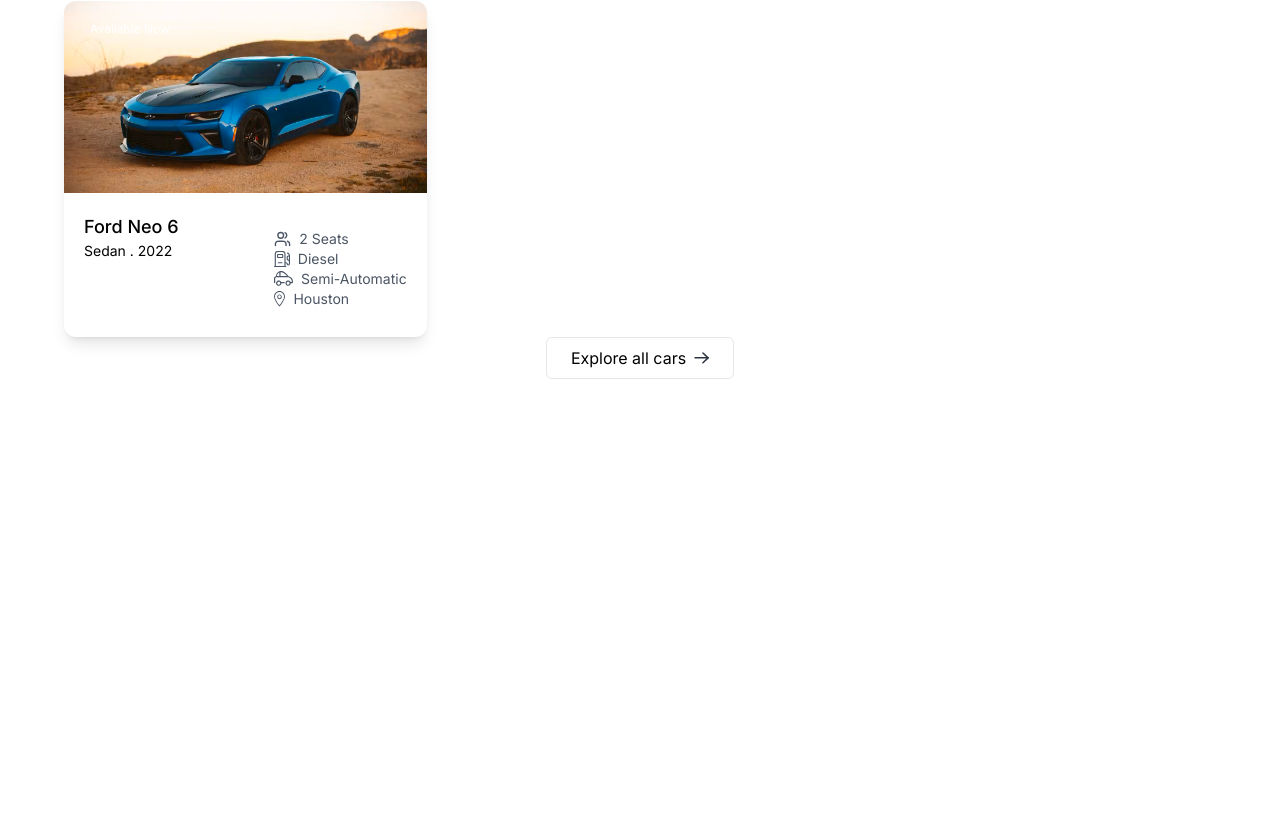
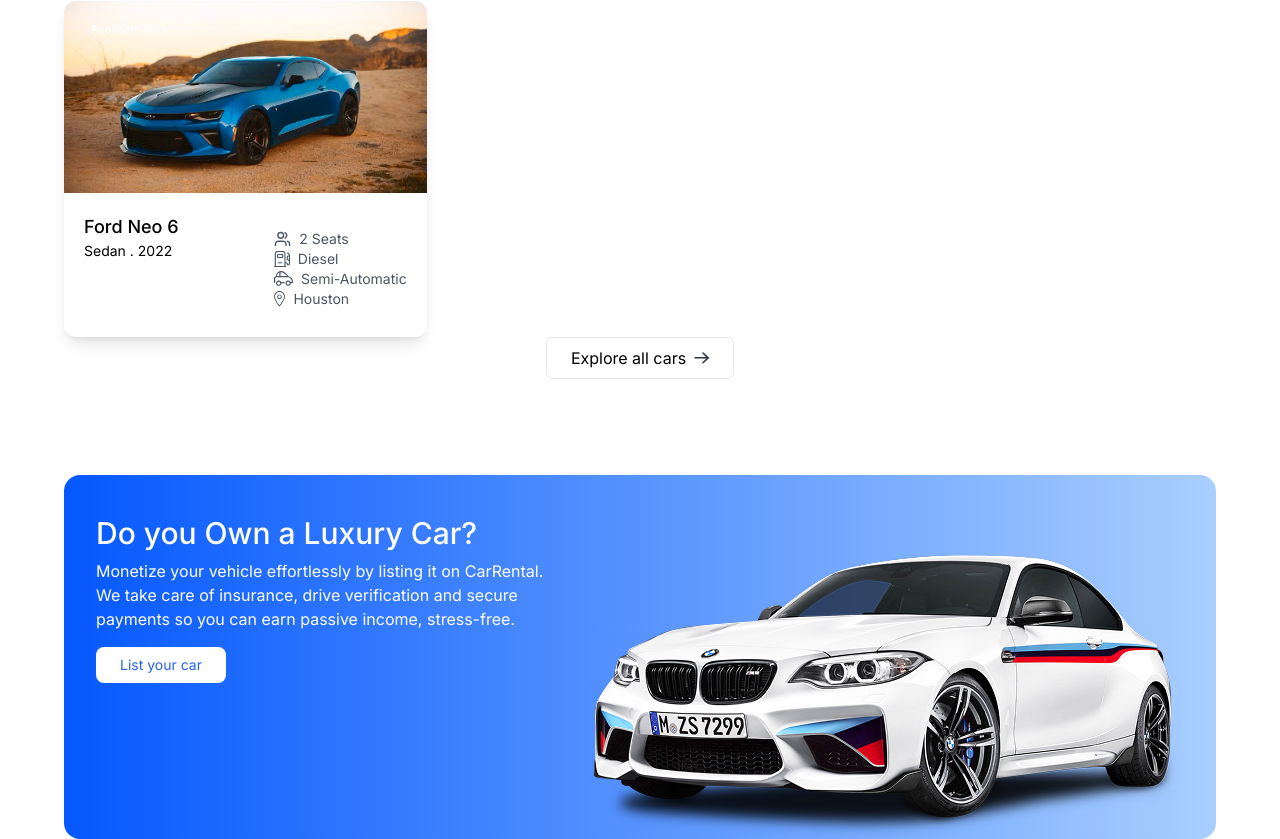
Before and after one commit to Ashish1881/Car-Rental, a React (Vite) app: page / in a window 1280 px wide. Shown: the part 1408-2247 px from the top of the page. Before the commit the page ends 1883 px from the top, so only its background shows below. Built offline with nearby package versions, Linux system fonts and the light colour scheme.

Commit message:
Banner section is complited

```diff
--- /dev/null
+++ b/src/components/Banner.jsx
@@ -0,0 +1,26 @@
+import React from "react";
+import { assets } from "../assets/assets";
+
+function Banner() {
+  return (
+    <div className="flex flex-col md:flex-row md:items-start items-center justify-between px-8 min-md:pl-14 pt-10 bg-gradient-to-r from-[#0558FE] to-[#A9CFFF] max-w-6xl mx-3 md:mx-auto rounded-2xl overflow-hidden">
+      <div className="text-white">
+        <h2 className="text-3xl font-medium">Do you Own a Luxury Car?</h2>
+        <p className="mt-2">
+          Monetize your vehicle effortlessly by listing it on CarRental.
+        </p>
+        <p className="max-w-130">
+          We take care of insurance, drive verification and secure payments so
+          you can earn passive income, stress-free.
+        </p>
+
+        <button className="px-6 py-2 bg-white hover:bg-slate-100 transition-all text-[#2563eb] rounded-lg text-sm mt-4 cursor-pointer">
+          List your car{" "}
+        </button>
+      </div>
+      <img src={assets.banner_car_image} alt="car" className="max-h-45 mt-10" />
+    </div>
+  );
+}
+
+export default Banner;
--- a/src/components/CarCard.jsx
+++ b/src/components/CarCard.jsx
@@ -1,11 +1,19 @@
 import React from "react";
 import { assets } from "../assets/assets";
+import { useNavigate } from "react-router-dom";
 
 function CarCard({ car }) {
   const currency = import.meta.env.VITE_CURRENCY;
+  const navigate = useNavigate();
 
   return (
-    <div className="group rounded-xl overflow-hidden shadow-lg hover:translate-y-1 transition-all duration-500 cursor-pointer">
+    <div
+      onClick={() => {
+        navigate(`/car-details/${car._id}`);
+        scrollTo(0, 0);
+      }}
+      className="group rounded-xl overflow-hidden shadow-lg hover:translate-y-1 transition-all duration-500 cursor-pointer"
+    >
       <div className="relative h-48 overflow-hidden">
         <img
           src={car.image}
--- a/src/pages/Home.jsx
+++ b/src/pages/Home.jsx
@@ -1,13 +1,14 @@
 import React from "react";
 import Hero from "../components/Hero";
-import CarCard from "../components/CarCard";
 import FeaturedSection from "../components/featuredSection";
+import Banner from "../components/Banner";
 
 function Home() {
   return (
     <div>
       <Hero />
       <FeaturedSection />
+      <Banner />
     </div>
   );
 }
```
